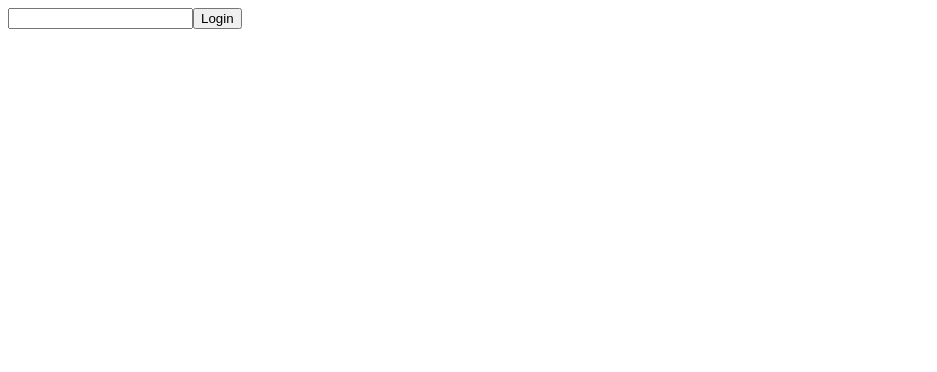
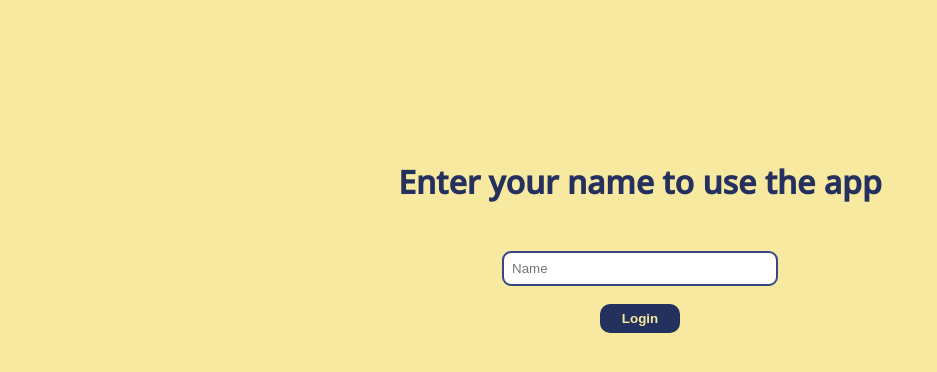
Before and after one commit to Awaish-prog/Book-Matching-Web-App, a React (Create React App) app: page / in a window 1280 px wide. Shown: the top 372 px of the page, without its empty margins (0-937 px from the left). Built offline with nearby package versions, Linux system fonts and the light colour scheme.

Commit message:
Added CSS

```diff
--- a/package.json
+++ b/package.json
@@ -3,6 +3,9 @@
   "version": "0.1.0",
   "private": true,
   "dependencies": {
+    "@emotion/react": "^11.10.5",
+    "@emotion/styled": "^11.10.5",
+    "@mui/material": "^5.11.8",
     "@testing-library/jest-dom": "^5.16.5",
     "@testing-library/react": "^13.4.0",
     "@testing-library/user-event": "^13.5.0",
--- a/public/index.html
+++ b/public/index.html
@@ -4,7 +4,9 @@
     <meta charset="utf-8" />
 
     <meta name="viewport" content="width=device-width, initial-scale=1" />
-
+    <link rel="preconnect" href="https://fonts.googleapis.com">
+    <link rel="preconnect" href="https://fonts.gstatic.com" crossorigin>
+    <link href="https://fonts.googleapis.com/css2?family=Noto+Sans:wght@500&display=swap" rel="stylesheet">
     <meta
       name="description"
       content="Web site created using create-react-app"
--- /dev/null
+++ b/src/CSS/NavMenu.css
@@ -0,0 +1,25 @@
+.navBar {
+    width: 100%;
+}
+.navList {
+    display: flex;
+    justify-content: center;
+    list-style-type: none;
+    background-color: #24305E;
+    margin: 0;
+    height: 50px;
+    color: #F8E9A1;
+    gap: 10vw;
+    padding: 0;
+    align-items: center;
+}
+.navElement {
+    padding: 8px;
+    cursor: pointer;
+    background-color: #374785;
+    border-radius: 5px;
+}
+.navElement:hover {
+    color: #ccb74f;
+
+}
--- /dev/null
+++ b/src/CSS/UserInputData.css
@@ -0,0 +1,18 @@
+.userInputForm {
+    display: flex;
+    flex-direction: column;
+    align-items: start;
+    width: 35vw;
+    margin: 0 auto;
+    gap: 5px;
+    font-size: 1.2rem;
+    min-width: 250px;
+    color: #24305E;
+}
+.chart {
+    margin-top: 30px;
+}
+.loader {
+    display: flex;
+    justify-content: center;
+}
--- /dev/null
+++ b/src/CSS/UserLogin.css
@@ -0,0 +1,53 @@
+html, body {
+    font-family: 'Noto Sans', sans-serif;
+    background-color: #F8E9A1;
+    margin: 0;
+}
+h1 {
+    font-size: 2rem;
+    margin: 0 1vw;
+    color: #24305E;
+    text-align: center;
+}
+.userLogin {
+    display: flex;
+    flex-direction: column;
+    gap: 50px;
+    align-items: center;
+    margin-top: 20vh;
+}
+.loginForm {
+    display: flex;
+    flex-direction: column;
+    width: 20vw;
+    min-width: 200px;
+    gap: 20px;
+    align-items: center;
+}
+.button {
+    background-color: #24305E;
+    color: #F8E9A1;
+    width: 80px;
+    border: none;
+    padding: 7px 5px;
+    font-weight: bolder;
+    border-radius: 10px;
+    cursor: pointer;
+}
+.button:hover{
+    text-decoration: underline;
+    background-color: #374785;
+}
+.nameInput {
+    width: 100%;
+    padding: 8px;
+    border-radius: 7px;
+    border: none;
+    outline: 2px solid #374785;
+}
+.nameInput:focus{
+    outline: 2px solid #24305E;
+}
+.logout {
+    margin: 10px 10px 0 calc(100vw - 100px);
+}
--- a/src/Components/Logout.js
+++ b/src/Components/Logout.js
@@ -1,4 +1,4 @@
-import { useContext } from "react"
+import "../CSS/UserLogin.css"
 import { useNavigate } from "react-router-dom"
 
 export default function Logout({userName}){
@@ -9,6 +9,6 @@ export default function Logout({userName}){
         navigate("/")
     }
     return (
-        <button onClick={logout}>Logout</button>
+        <button className="button logout" onClick={logout}>Logout</button>
     )
 }
--- a/src/Components/NavMenu.js
+++ b/src/Components/NavMenu.js
@@ -1,6 +1,5 @@
-
-import { Link, useNavigate } from "react-router-dom";
-
+import { useNavigate } from "react-router-dom";
+import "../CSS/NavMenu.css"
 
 export default function NavMenu({userName}){
     const navigate = useNavigate()
@@ -11,10 +10,10 @@ export default function NavMenu({userName}){
         navigate("/bookMatchingInterface", {state: {userName: userName.toLowerCase()}})
     }
     return (
-        <header className="nav-bar">
-            <ul>
-                <li onClick={goToInputForm}>Input Form</li>
-                <li onClick={goToBookMatchdata}>View Data</li>
+        <header className="navBar">
+            <ul className="navList">
+                <li className="navElement" onClick={goToInputForm}>Input Form</li>
+                <li className="navElement" onClick={goToBookMatchdata}>View Data</li>
             </ul>
         </header>
     )
--- a/src/Routes/UserInputForm.js
+++ b/src/Routes/UserInputForm.js
@@ -3,7 +3,8 @@ import NavMenu from "../Components/NavMenu";
 import { sendUserData } from "../ApiCalls/ApiCalls";
 import { useLocation, useNavigate } from "react-router-dom";
 import Logout from "../Components/Logout";
-
+import "../CSS/UserLogin.css"
+import "../CSS/UserInputData.css"
 
 export default function UserInputForm(){
     const navigate = useNavigate()
@@ -22,9 +23,10 @@ export default function UserInputForm(){
             return prev
         })
     }
-    function sendData(e){
+    async function sendData(e){
         e.preventDefault()
-        sendUserData(location.state.userName, genres, books, localStorage.getItem(location.state.userName))
+        await sendUserData(location.state.userName, genres, books, localStorage.getItem(location.state.userName))
+        navigate("/bookMatchingInterface", {state: {userName: location.state.userName.toLowerCase()}})
     }
     useEffect(() => {
         if(!localStorage.getItem(location.state.userName.toLowerCase())){
@@ -35,34 +37,71 @@ export default function UserInputForm(){
         <>
             <NavMenu userName={location.state.userName}/>
             <Logout userName={location.state.userName}/>
-            <form onSubmit={sendData}>
+            <form onSubmit={sendData} className="userInputForm">
+                <h1>Please select Genres and Books</h1>
                 <h3>Genres</h3>
+                    <div>
+                    <input id="tragedy" type="checkbox" onChange={() => insertValueInGenres("Tragedy")} />
                     <label htmlFor="tragedy">Tragedy</label>
-                    <input id="tragedy" type="checkbox" onChange={() => insertValueInGenres("Tragedy")} />
+                    </div>
+
+                   <div>
+                   <input id="novel" type="checkbox" onChange={() => insertValueInGenres("Novel")} />
                     <label htmlFor="novel">Novel</label>
-                    <input id="novel" type="checkbox" onChange={() => insertValueInGenres("Novel")} />
+                   </div>
+
+                    <div>
+                    <input id="drama" type="checkbox" onChange={() => insertValueInGenres("Drama")} />
                     <label htmlFor="drama">Drama</label>
-                    <input id="drama" type="checkbox" onChange={() => insertValueInGenres("Drama")} />
+                    </div>
+
+                    <div>
+                    <input id="biography" type="checkbox" onChange={() => insertValueInGenres("Biography")} />
                     <label htmlFor="biography">Biography</label>
-                    <input id="biography" type="checkbox" onChange={() => insertValueInGenres("Biography")} />
+                    </div>
+
                 <h3>Books</h3>
+                    <div>
+                    <input id="Macbeth" type="checkbox" onChange={() => insertValueInBooks("Macbeth")} />
                     <label htmlFor="Macbeth">Macbeth</label>
-                    <input id="Macbeth" type="checkbox" onChange={() => insertValueInBooks("Macbeth")} />
+                    </div>
+
+                    <div>
+                    <input id="KingLear" type="checkbox" onChange={() => insertValueInBooks("King Lear")} />
                     <label htmlFor="KingLear">King Lear</label>
-                    <input id="KingLear" type="checkbox" onChange={() => insertValueInBooks("King Lear")} />
+                    </div>
+
+                    <div>
+                    <input id="TheGreatGatsby" type="checkbox" onChange={() => insertValueInBooks("The Great Gatsby")} />
                     <label htmlFor="TheGreatGatsby">The Great Gatsby</label>
-                    <input id="TheGreatGatsby" type="checkbox" onChange={() => insertValueInBooks("The Great Gatsby")} />
+                    </div>
+
+                    <div>
+                    <input id="The Kite Runner" type="checkbox" onChange={() => insertValueInBooks("The Kite Runner")} />
                     <label htmlFor="Catch-22">Catch-22</label>
-                    <input id="The Kite Runner" type="checkbox" onChange={() => insertValueInBooks("The Kite Runner")} />
+                    </div>
+
+                    <div>
+                    <input id="Catch-22" type="checkbox" onChange={() => insertValueInBooks("Catch-22")} />
                     <label htmlFor="The Kite Runner">The Kite Runner</label>
-                    <input id="Catch-22" type="checkbox" onChange={() => insertValueInBooks("Catch-22")} />
+                    </div>
+
+                    <div>
+                    <input id="Hamlet" type="checkbox" onChange={() => insertValueInBooks("Hamlet")} />
                     <label htmlFor="Hamlet">Hamlet</label>
-                    <input id="Hamlet" type="checkbox" onChange={() => insertValueInBooks("Hamlet")} />
+                    </div>
+
+                    <div>
+                    <input id="SteveJobs" type="checkbox" onChange={() => insertValueInBooks("Steve Jobs")} />
                     <label htmlFor="SteveJobs">Steve Jobs</label>
-                    <input id="SteveJobs" type="checkbox" onChange={() => insertValueInBooks("Steve Jobs")} />
+                    </div>
+
+                    <div>
+                    <input id="WingsofFire" type="checkbox" onChange={() => insertValueInBooks("Wings of Fire")} />
                     <label htmlFor="WingsofFire">Wings of Fire</label>
-                    <input id="WingsofFire" type="checkbox" onChange={() => insertValueInBooks("Wings of Fire")} />
-                    <input type="submit" />
+                    </div>
+
+                    <input className="button" type="submit" />
             </form>
         </>
     )
--- a/src/Routes/UserLogin.js
+++ b/src/Routes/UserLogin.js
@@ -1,7 +1,7 @@
 import { useEffect, useState } from "react"
 import { useNavigate } from "react-router-dom"
 import { createUser } from "../ApiCalls/ApiCalls"
-
+import "../CSS/UserLogin.css"
 
 export default function UserLogin(){
     const [userName, setUserName] = useState("")
@@ -18,10 +18,11 @@ export default function UserLogin(){
         status ? navigate("/userInput", {state: {userName: userName.toLowerCase()}}) : console.log("Error");
     }
     return (
-        <section className="">
-            <form onSubmit={submitLoginForm}>
-                <input type="text" value={userName} onChange={changeUserName} required />
-                <input type="submit" value="Login" />
+        <section className="userLogin">
+            <h1>Enter your name to use the app</h1>
+            <form onSubmit={submitLoginForm} className="loginForm">
+                <input className="nameInput" type="text" value={userName} onChange={changeUserName} required placeholder="Name" />
+                <input className="button" type="submit" value="Login" />
             </form>
         </section>
     )
```
Also changed, not shown: src/Routes/BookMatchingInterface.js (+10 -4 lines), 1 other file (tests, documents, lock files or other folders).
